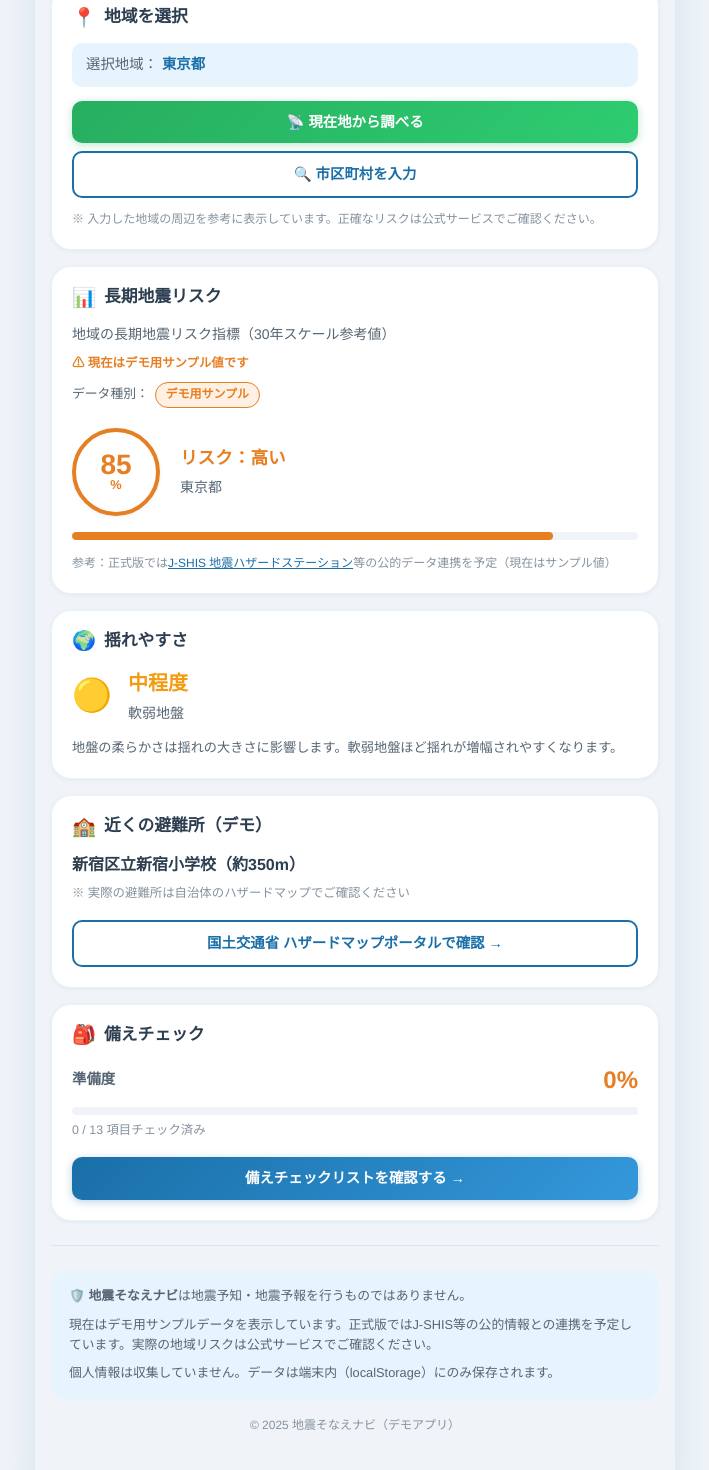
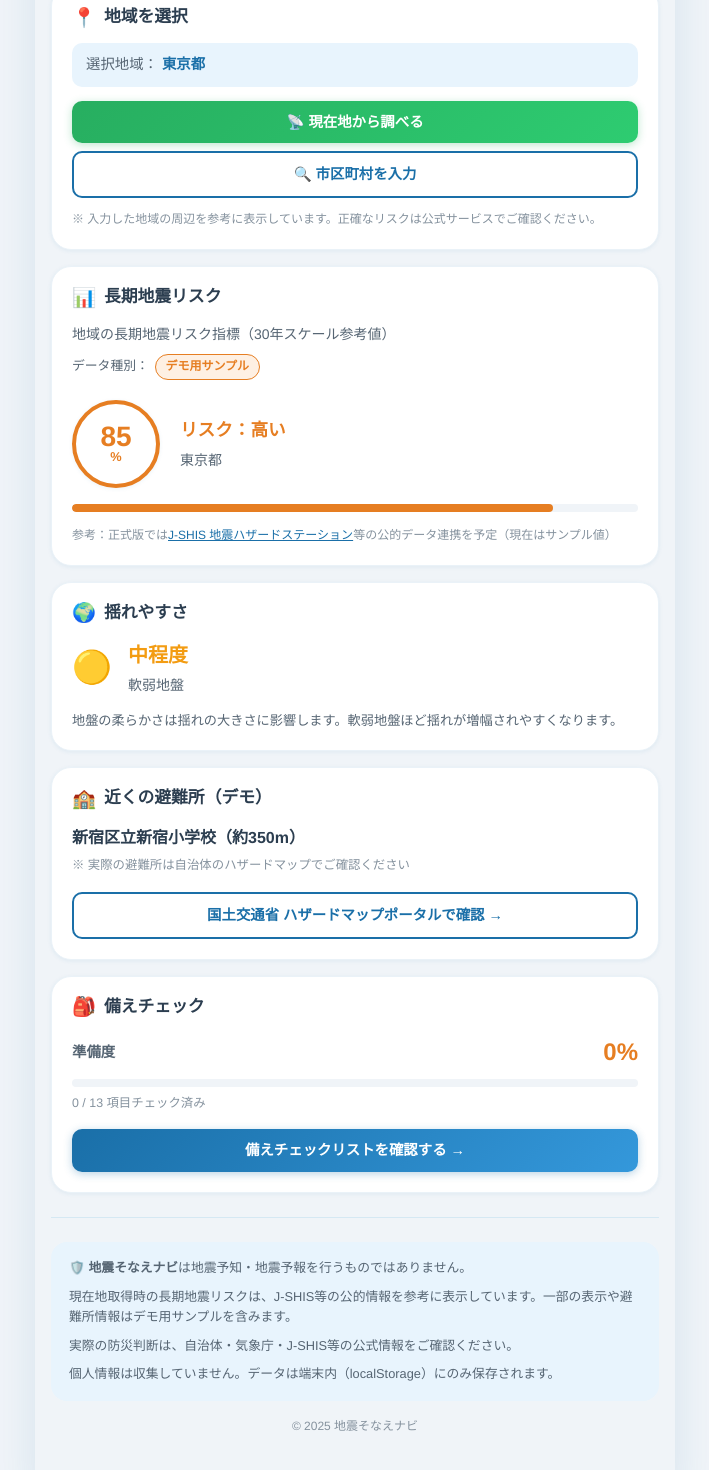
Before and after one commit to napohiro/jishin-sonae-navi, a React (Vite) app: page / in a window 1280 px wide. Shown: the part 227-1697 px from the top of the page, without its empty margins (285-994 px from the left). Built offline with nearby package versions, Linux system fonts and the light colour scheme.

Commit message:
J-SHIS取得成功に合わせて注記を更新

```diff
--- a/src/pages/Home.jsx
+++ b/src/pages/Home.jsx
@@ -275,7 +275,7 @@ export default function Home() {
             ? "今後30年以内に震度6弱以上の揺れに見舞われる確率"
             : "地域の長期地震リスク指標（30年スケール参考値）"}
         </p>
-        {!isJshis && !riskLoading && (
+        {!isJshis && !riskLoading && inputMode !== "initial" && (
           <p className="risk-demo-note">⚠ 現在はデモ用サンプル値です</p>
         )}
         <div className="risk-datasource">
@@ -308,7 +308,7 @@ export default function Home() {
         )}
         {inputMode === "text" && !riskLoading && (
           <p className="risk-text-input-note">
-            市区町村入力では現在デモ値を表示しています。正式版では住所から緯度経度へ変換してJ-SHISデータ取得に対応予定です。
+            市区町村名入力時は参考サンプル値を表示しています。現在地取得時はJ-SHIS公的データを使用します。
           </p>
         )}
         <div className="risk-display">
@@ -464,11 +464,14 @@ export default function Home() {
             🛡️ <strong>地震そなえナビ</strong>は地震予知・地震予報を行うものではありません。
           </p>
           <p>
-            現在はデモ用サンプルデータを表示しています。正式版ではJ-SHIS等の公的情報との連携を予定しています。実際の地域リスクは公式サービスでご確認ください。
+            現在地取得時の長期地震リスクは、J-SHIS等の公的情報を参考に表示しています。一部の表示や避難所情報はデモ用サンプルを含みます。
+          </p>
+          <p>
+            実際の防災判断は、自治体・気象庁・J-SHIS等の公式情報をご確認ください。
           </p>
           <p>個人情報は収集していません。データは端末内（localStorage）にのみ保存されます。</p>
         </div>
-        <p className="footer-copy">© 2025 地震そなえナビ（デモアプリ）</p>
+        <p className="footer-copy">© 2025 地震そなえナビ</p>
       </footer>
     </div>
   );
```
